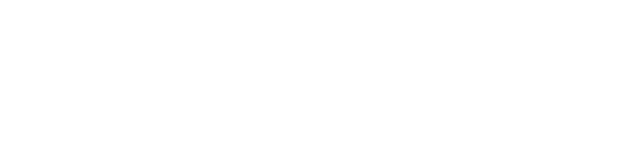
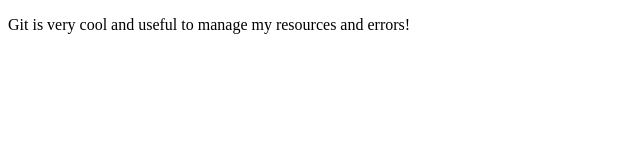
Before and after one commit to Alexjohnws/git-test, a plain HTML site: page index.html in a window 1280 px wide. Shown: the whole page, without its empty margins (0-640 px from the left). Drawn offline with Linux system fonts and the light colour scheme.

Commit message:
added a new section

```diff
--- a/index.html
+++ b/index.html
@@ -3,6 +3,6 @@
 <title>Hello World</title>
 <article>
  <section>
-
+   <p> Git is very cool and useful to manage my resources and errors! </p>
  </section>
 </article>
```
